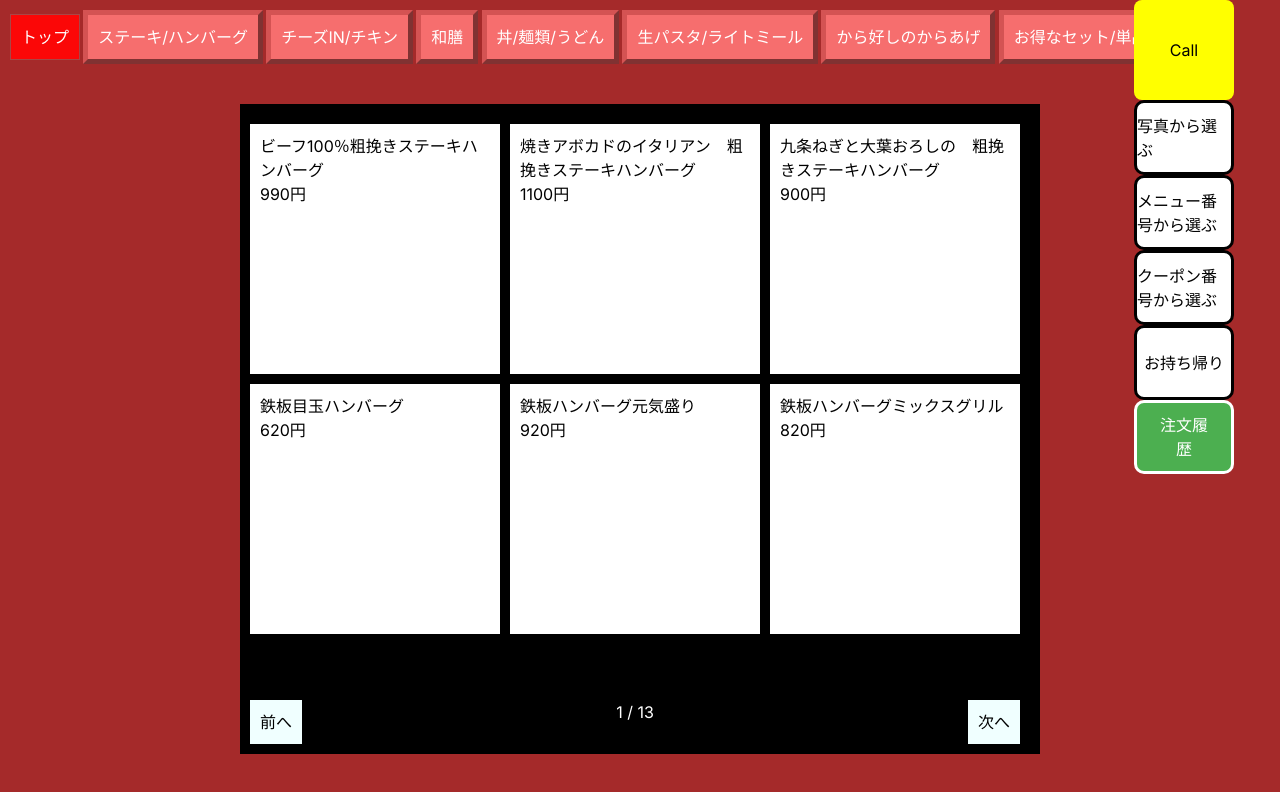
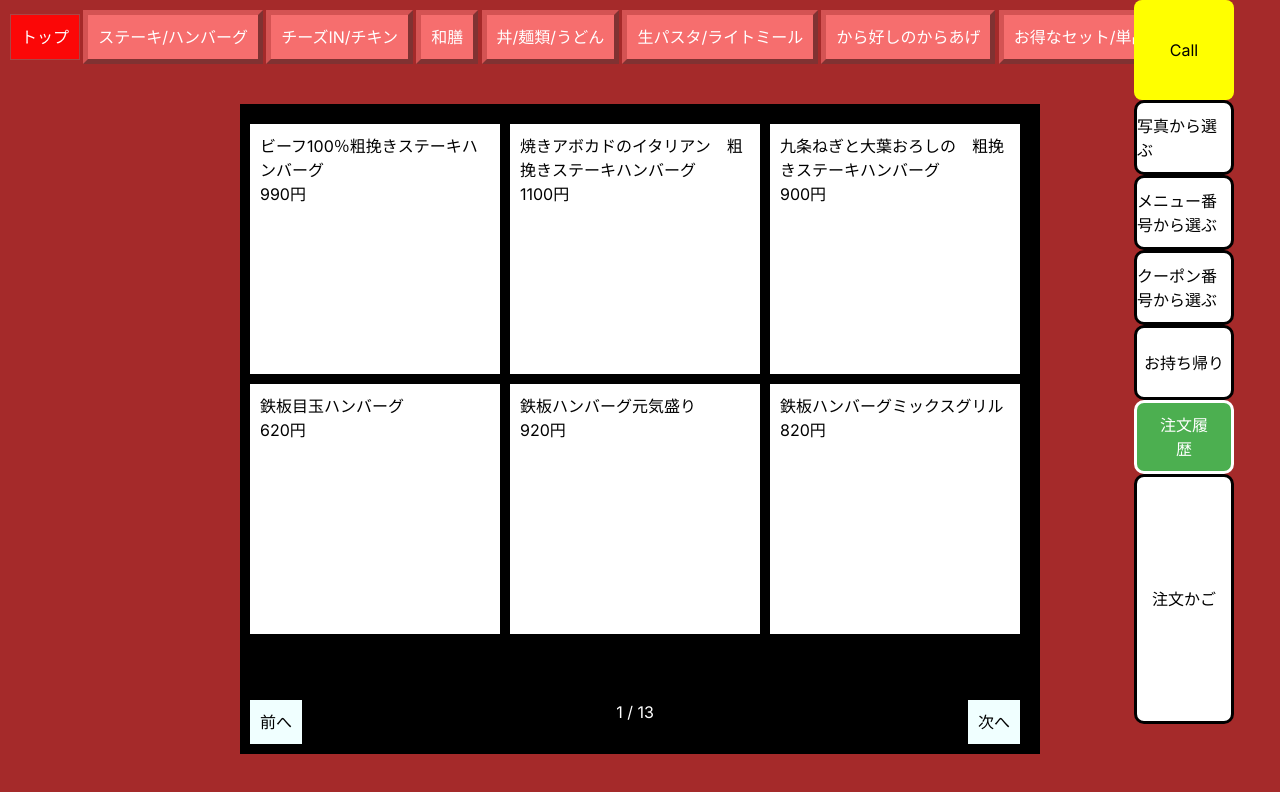
Before and after one commit to VerdantVermilion/gasto, a Next.js app: page /order in a window 1280 px wide. Shown: the top 792 px of the page. Built offline with nearby package versions, Linux system fonts and the light colour scheme.

Commit message:
注文かごを表示するためのadd

```diff
--- a/app/order/page.tsx
+++ b/app/order/page.tsx
@@ -66,6 +66,12 @@ const Order = () => {
           onItemClick={handleItemClick}
         />
       </div>
+      {/* <div>
+          <TemporaryTable items={items} onRemoveItem={removeItem} />
+          <div className={styled.submit_button}>
+            <SubmitButton onSubmit={handleSubmit} />
+          </div>
+        </div> */}
       <div className={styled.fixed_buttons}>
         <CallButton />
         <CenterButton />
@@ -73,12 +79,7 @@ const Order = () => {
           <Link href="/history">
           <button className={styled.history_button}>注文履歴</button>
         </Link> </div>
-        <div>
-          <TemporaryTable items={items} onRemoveItem={removeItem} />
-          <div className={styled.submit_button}>
-            <SubmitButton onSubmit={handleSubmit} />
-          </div>
-        </div>
+        <OrderCartButton />
       </div>
     </div>
   );
```
